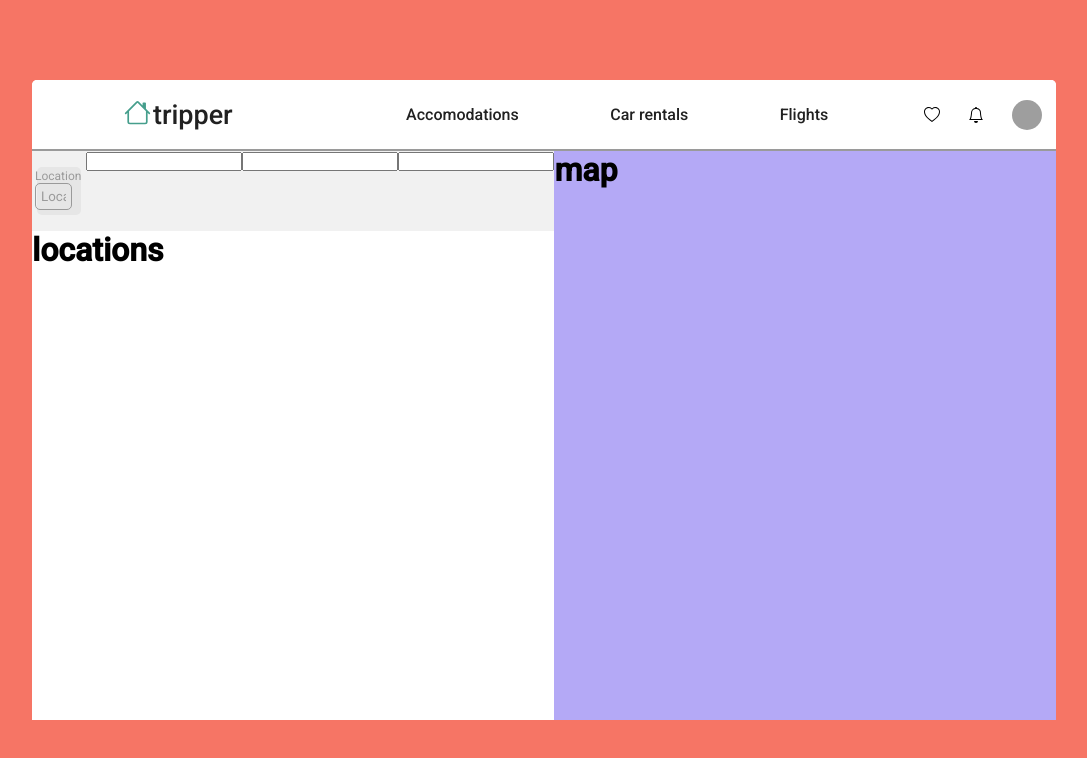
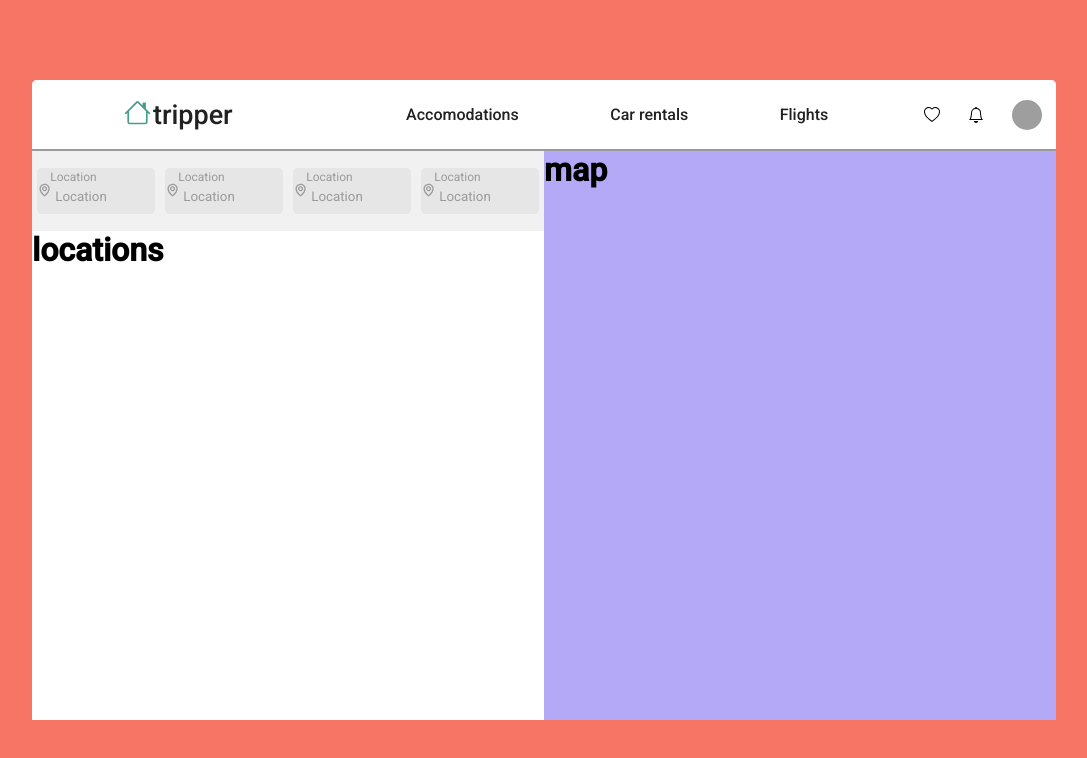
Before and after one commit to brightdevs/tripper, a React (Create React App) app: page / in a window 1280 px wide. Shown: the top 758 px of the page, without its empty margins (96-1183 px from the left). Built offline with nearby package versions, Linux system fonts and the light colour scheme; grey boxes are pictures that could not be loaded.

Commit message:
clean up css

```diff
--- a/src/pages/Home.tsx
+++ b/src/pages/Home.tsx
@@ -12,34 +12,15 @@ const Home = () => {
             <SmartInput placeHolder='Location' label='Location'>
               <BiMap className='icon' />
             </SmartInput>
-            {/* </div> */}
-            <div className='section'>
-              <input type='text' />
-            </div>
-            <div className='section'>
-              <input type='text' />
-            </div>
-            <div className='section'>
-              <input type='text' />
-            </div>
-            {/* <div className='locations__search-locations'>
-              <div className='section-wrapper'>
-                <BiMap className='locations__search-locations__icon' />
-                <div className='input-wrapper'>
-                  <span className='label'>Location</span>
-                  <input type='text' placeholder='Moncton, NB' />
-                </div>
-              </div>
-            </div> */}
-            {/* <div className='locations__search-date'>
-              <input type='text' placeholder='Tuesday 4' />
-            </div>
-            <div className='locations__search-date'>
-              <input type='text' placeholder='Friday 6' />
-            </div>
-            <div className='locations__search-guest'>
-              <input type='text' placeholder='2 Rooms' />
-            </div> */}
+            <SmartInput placeHolder='Location' label='Location'>
+              <BiMap className='icon' />
+            </SmartInput>
+            <SmartInput placeHolder='Location' label='Location'>
+              <BiMap className='icon' />
+            </SmartInput>
+            <SmartInput placeHolder='Location' label='Location'>
+              <BiMap className='icon' />
+            </SmartInput>
           </div>
           <h1>locations</h1>
         </div>
--- a/src/styles/App.scss
+++ b/src/styles/App.scss
@@ -175,18 +175,19 @@ body {
             input {
               width: 80%;
               background-color: transparent;
-              border: $light-grey solid 1px;
-              border-radius: 5px;
+              border: none;
               padding: 5px;
 
               &:focus {
                 outline: none;
-                border-bottom: $light-grey solid 1px;
+                border: $light-grey solid 1px;
+                border-radius: 5px;
               }
             }
 
             input:focus+.label {
               color: $black;
+              font-size: 10px;
             }
           }
         }
```
